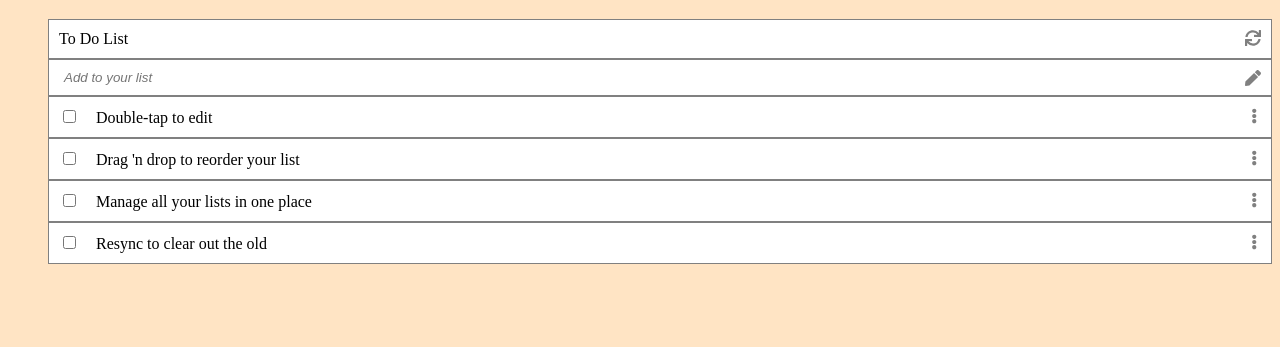
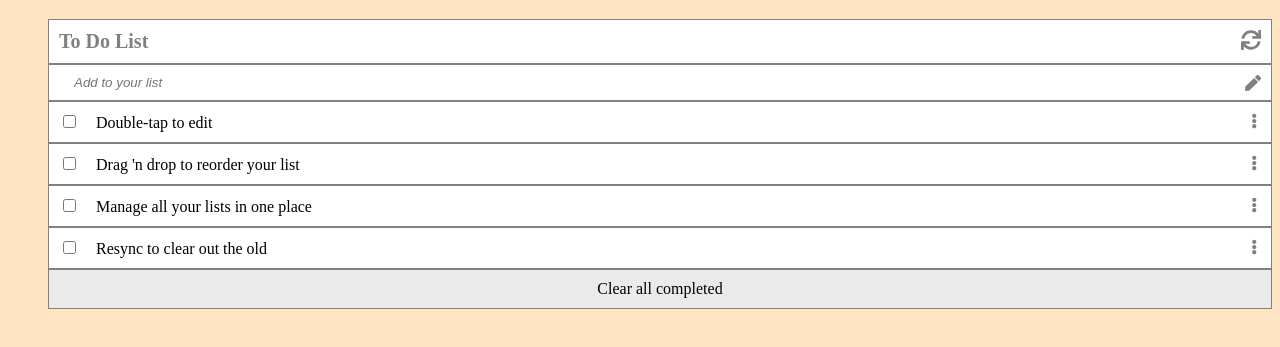
Before and after one commit to tta2yta/to-do-list, a website built with webpack: page src/index.html in a window 1280 px wide. Shown: the part 61-408 px from the top of the page. Built offline with nearby package versions, Linux system fonts and the light colour scheme.

Commit message:
Add styles to icons

```diff
--- a/src/index.html
+++ b/src/index.html
@@ -9,8 +9,10 @@
 
 </head>
 <body>
+    <div class="main">
     <h1>To do List</h1>
     <div id='list-container'></div>
+</div>
 
 </body>
 </html>
--- a/src/style.css
+++ b/src/style.css
@@ -2,6 +2,11 @@
 
 body {
     background-color: bisque;
+}
+.listItemTitle{
+    font-weight: 700;
+    font-size: 20px;
+    color: gray;
 }
 
 .listItem, .listItemInput{
@@ -22,16 +27,21 @@ input[type='checkbox'] {
     color: grey;
     transform: scale(1.5);
     padding-right: 3px;
+    cursor: crosshair;
 }
 
 .listItemInput{
     padding: 0%;
 }
 .listInput{
-    min-width: 95%;
+    min-width: 90%;
     height: 100%;
     padding:10px 0;
     border: 0;
+    margin-left: 10px;
+}
+.listInput:focus{
+    outline: none;
 }
 ::placeholder {
     font-style: italic;
@@ -41,6 +51,7 @@ input[type='checkbox'] {
   .iconRefresh{
       float: right;
       color: grey;
+      cursor: pointer;
   }
   .iconEnter{
       display: inline;
@@ -48,4 +59,14 @@ input[type='checkbox'] {
       margin-top: 10px;
       color: grey;
       padding-right: 10px;
+      cursor: pointer;
   }
+  .clearLink{
+      text-align: center;
+      background-color: #eaeaea;
+  }
+  .clearLink:hover{
+      text-decoration: underline blue;
+      cursor: pointer;
+
+  }
--- a/src/todolist.js
+++ b/src/todolist.js
@@ -27,7 +27,7 @@ export default class ToDoList {
    listInput.className='listInput'
    listInput.placeholder='Add to your list'
    listItemInput.appendChild(iconEnter)
-   listItemTitle.className = 'listItem';
+   listItemTitle.className = 'listItem listItemTitle';
    listItemInput.appendChild(listInput)
    listMain.appendChild(listItemTitle)
    listMain.appendChild(listItemInput)
@@ -48,6 +48,12 @@ export default class ToDoList {
      listItem.appendChild(icon)
      listMain.appendChild(listItem);
    });
+   if(this.listItems!=[]){
+    const clearLink=document.createElement('li')
+    clearLink.className="listItem clearLink"
+    clearLink.appendChild(document.createTextNode("Clear all completed"));
+    listMain.appendChild(clearLink);
+ }
    return listMain;
  }
 }
```
